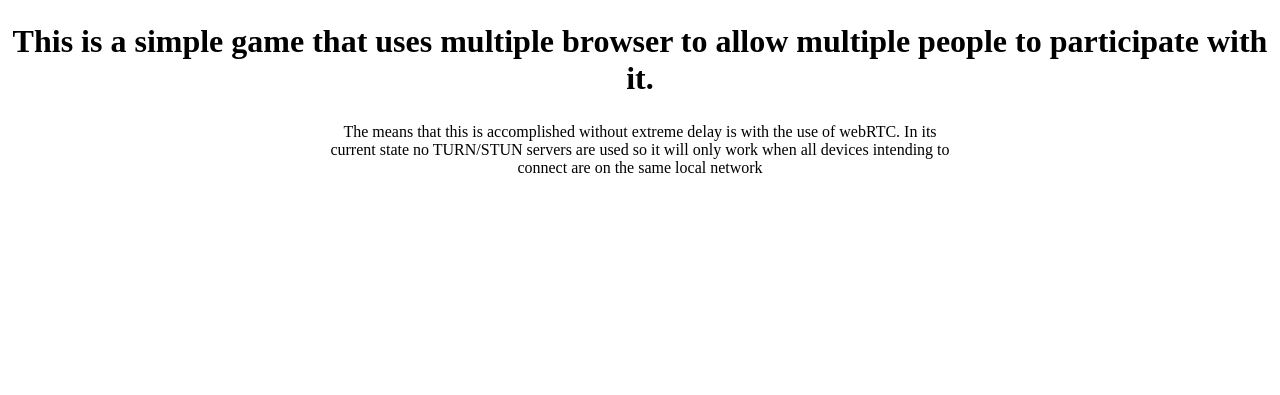
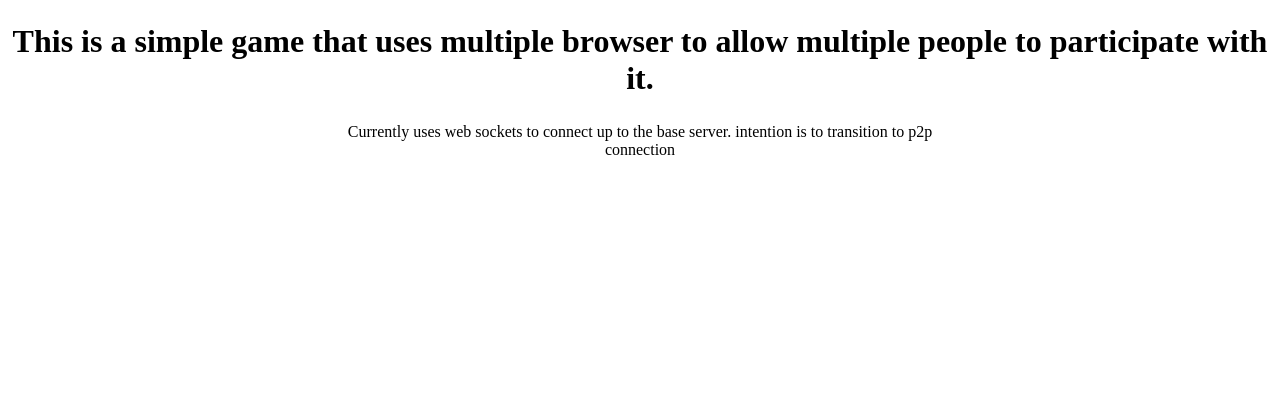
Before and after one commit to James-Is-A-Name/webSocketGameSpace, a website: page public/index.html in a window 1280 px wide. Shown: the part 137-532 px from the top of the page. Drawn offline with Linux system fonts and the light colour scheme.

Commit message:
change index page text

```diff
--- a/public/index.html
+++ b/public/index.html
@@ -16,8 +16,9 @@
             This is a simple game that uses multiple browser to allow multiple people to participate with it.
         </h2>
         <p style="padding-left: 25%;padding-right: 25%; width:50%">
-            The means that this is accomplished without extreme delay is with the use of webRTC.
-            In its current state no TURN/STUN servers are used so it will only work when all devices intending to connect are on the same local network
+            Currently uses web sockets to connect up to the base server. intention is to transition to p2p connection
+            <!-- The means that this is accomplished without extreme delay is with the use of webRTC. -->
+            <!-- In its current state no TURN/STUN servers are used so it will only work when all devices intending to connect are on the same local network -->
         </p>
     </div>
 
```
